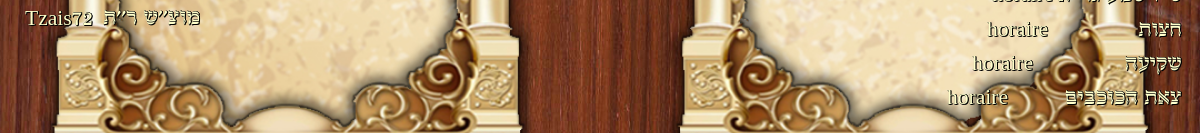
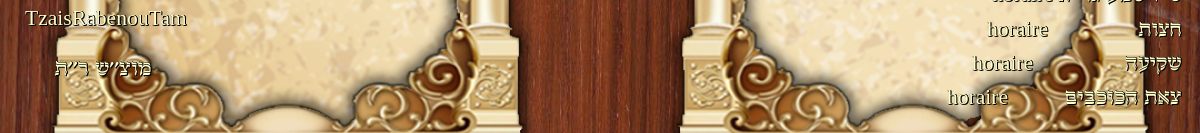
Before and after one commit to Manou-coder/Menouchat-Shalom-Electron, an Electron app: page views/index-frontend.html in a window 1200 px wide. Shown: the part 750-883 px from the top of the page. Drawn offline with Linux system fonts and the light colour scheme; no server answers.

Commit message:
modifi rabenou tam

```diff
--- a/views/index-frontend.html
+++ b/views/index-frontend.html
@@ -61,8 +61,8 @@
       <p class="zman adlaka">הדלקת נרות</p>
     </article>
     <article class="item">
-      <p class="horaire" id="Tzais72">Tzais72</p>
-      <p class="zman tzais72">מוצ''ש ר''ת</p>
+      <p class="horaire" id="TzaisRabenouTam">TzaisRabenouTam</p>
+      <p class="zman tzaisRabenouTam">מוצ''ש ר''ת</p>
     </article>
   </div>
   <div class="panneau droit">
```
